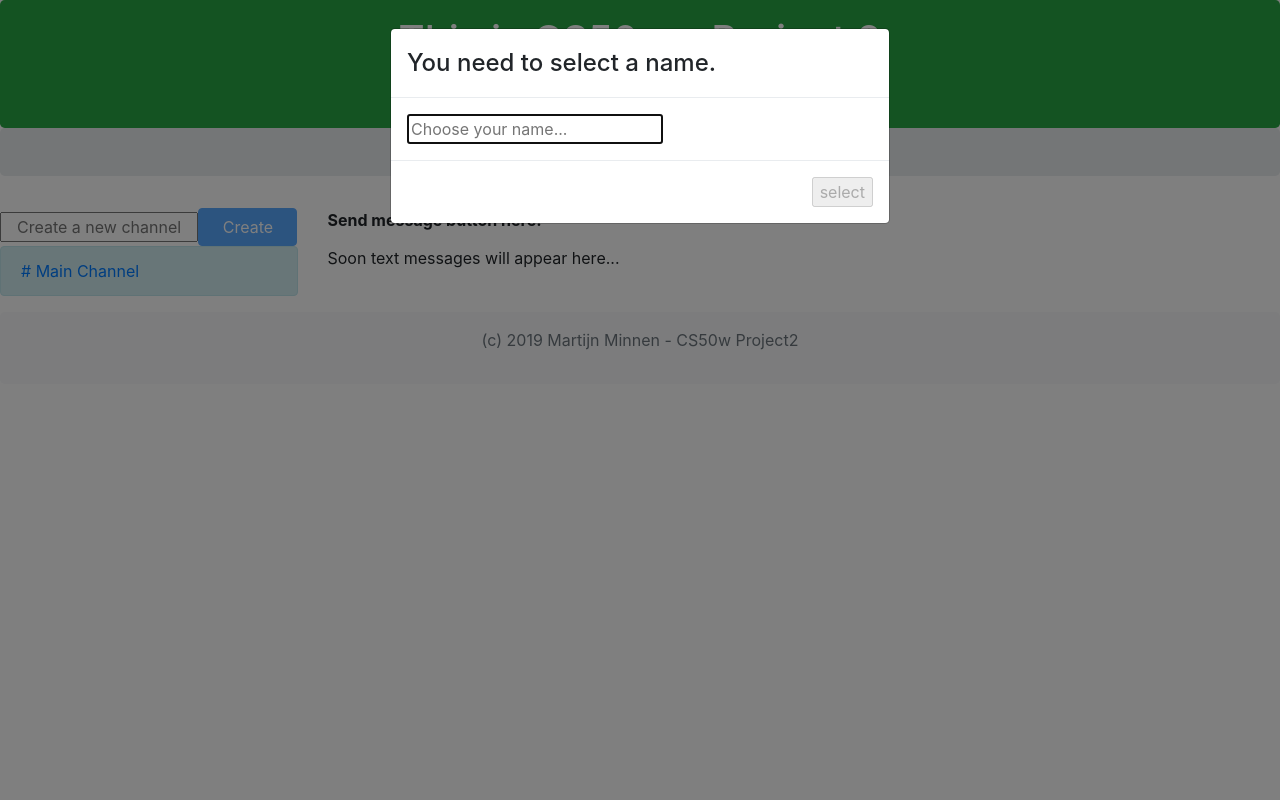
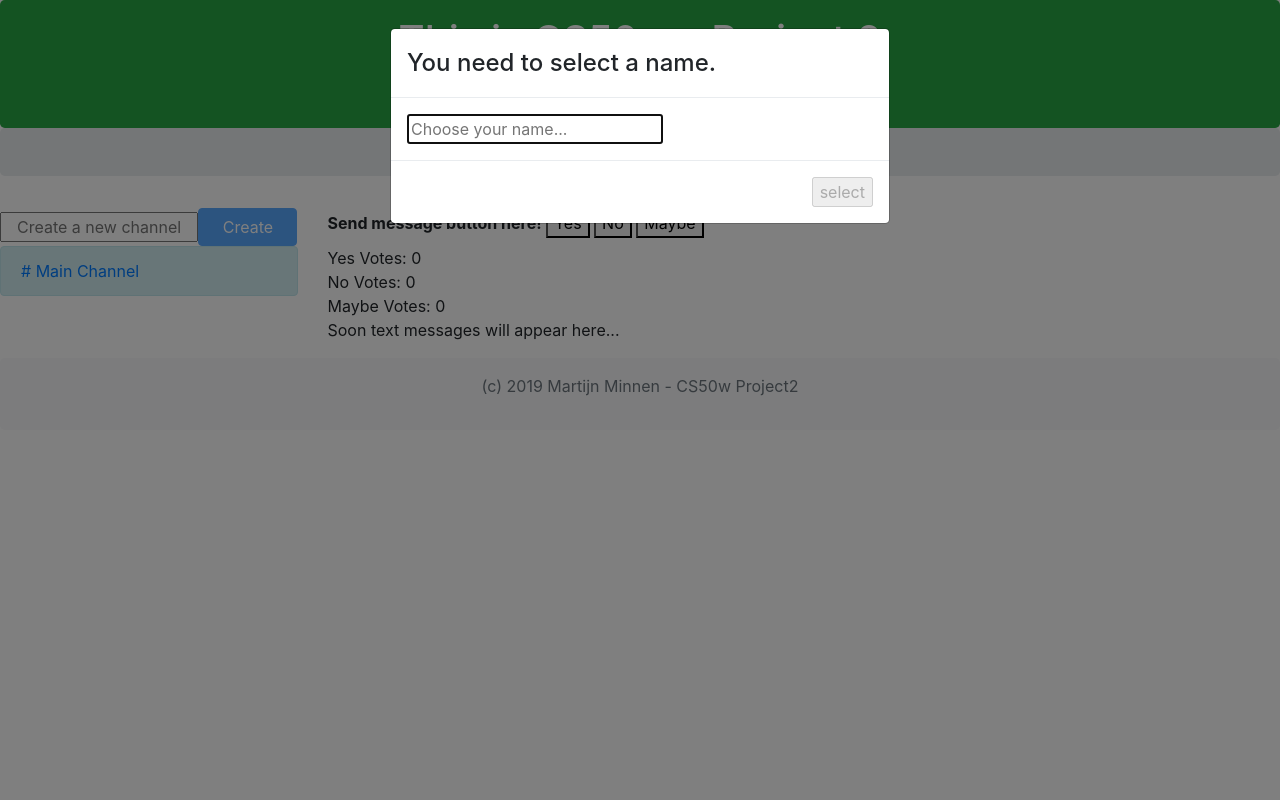
Before and after one commit to mminnen/project2, a Flask app: page / in a window 1280 px wide. Run offline with Flask 2, Linux system fonts and the light colour scheme; some libraries are stand-ins or nearby versions.

Commit message:
Basic websockets working

```diff
--- a/app.py
+++ b/app.py
@@ -1,5 +1,5 @@
 from flask import Flask, render_template, request, redirect, url_for, jsonify
-from flask_socketio import SocketIO, emit
+from flask_socketio import SocketIO, send, emit, join_room, leave_room
 
 app = Flask(__name__)
 app.config['SECRET_KEY'] = 'secret!'
@@ -7,11 +7,12 @@ socketio = SocketIO(app)
 
 my_channels = {"Main Channel"}
 messages = ["test1", "test2"]
+votes = {"yes": 0, "no": 0, "maybe": 0}
 
 
 @app.route("/")
 def index():
-    return render_template("index.html", my_channels=my_channels)
+    return render_template("index.html", my_channels=my_channels, votes=votes)
 
 
 @app.route("/channels", methods=['POST'])
@@ -26,6 +27,40 @@ def messages():
     if request.method == 'GET':
                 return jsonify({"user": "User", "date": "xx-xx-xxxx", "messages": messages})
 
+@socketio.on('message')
+def handle_message(message):
+    send(message)
+
+@socketio.on('json')
+def handle_json(json):
+    send(json, json=True)
+
+@socketio.on('my event')
+def handle_my_custom_event(json):
+    emit('my response', json)
+
+# https://flask-socketio.readthedocs.io/en/latest/
+# cleanup @socketio.on decorators and add chat room functionality, also remove all votes
+
+@socketio.on('join')
+def on_join(data):
+    username = data['username']
+    room = data['room']
+    join_room(room)
+    send(username + ' has entered the room.', room=room)
+
+@socketio.on('leave')
+def on_leave(data):
+    username = data['username']
+    room = data['room']
+    leave_room(room)
+    send(username + ' has left the room.', room=room)
+
+@socketio.on("submit vote")
+def vote(data):
+    selection = data["selection"]
+    votes[selection] += 1
+    emit("vote totals", votes, broadcast=True)
 
 if __name__ == '__main__':
     socketio.run(app)
--- /dev/null
+++ b/static/connect.js
@@ -0,0 +1,28 @@
+//    var socket = io.connect('http://' + document.domain + ':' + location.port);
+//    socket.on('connect', function() {
+//        socket.emit('my event', {data: 'I\'m connected!'});
+//    });
+document.addEventListener('DOMContentLoaded', () => {
+
+    // Connect to websocket
+    var socket = io.connect(location.protocol + '//' + document.domain + ':' + location.port);
+
+    // When connected, configure buttons
+    socket.on('connect', () => {
+
+        // Each button should emit a "submit vote" event
+        document.querySelectorAll('button').forEach(button => {
+            button.onclick = () => {
+                const selection = button.dataset.vote;
+                socket.emit('submit vote', {'selection': selection});
+            };
+        });
+    });
+
+    // When a new vote is announced, add to the unordered list
+    socket.on('vote totals', data => {
+        document.querySelector('#yes').innerHTML = data.yes;
+        document.querySelector('#no').innerHTML = data.no;
+        document.querySelector('#maybe').innerHTML = data.maybe;
+    });
+});
--- a/templates/index.html
+++ b/templates/index.html
@@ -3,6 +3,8 @@
 {% block script %}
     <script src="{{ url_for('static', filename='username.js') }}"></script>
     <script src="{{ url_for('static', filename='rooms.js') }}"></script>
+    <script type="text/javascript" src="//cdnjs.cloudflare.com/ajax/libs/socket.io/1.3.6/socket.io.min.js"></script>
+    <script src="{{ url_for('static', filename='connect.js') }}"></script>
 {% endblock %}
 {% block head %}
 {% endblock %}
@@ -31,9 +33,12 @@
              </form>
         </div>
         <div class="col-sm-6">
-              <b>Send message button here!</b>
+            <b>Send message button here!</b>
+            <button data-vote="yes">Yes</button>
+            <button data-vote="no">No</button>
+            <button data-vote="maybe">Maybe</button>
         </div>
-            <div class="col-sm-1">
+          <div class="col-sm-1">
         </div>
       </div>
 {% endblock %}
@@ -76,7 +81,10 @@
              {% endfor %}
     </div>
     <div class="col-sm-9">
-            <p>Soon text messages will appear here...</p>
+        <div>Yes Votes: <span id="yes">{{ votes["yes"] }}</span></div>
+        <div>No Votes: <span id="no">{{ votes["no"] }}</span></div>
+        <div>Maybe Votes: <span id="maybe">{{ votes["maybe"] }}<span></div>
+        <p>Soon text messages will appear here...</p>
     </div>
    </div>
 {% endblock %}
```
Also changed, not shown: README.md, 1 other file.
